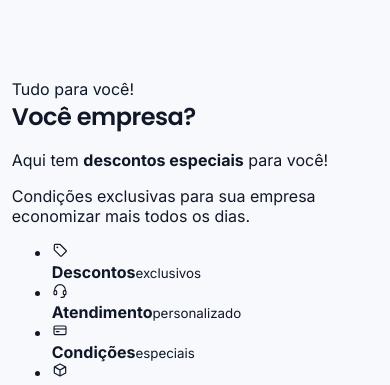
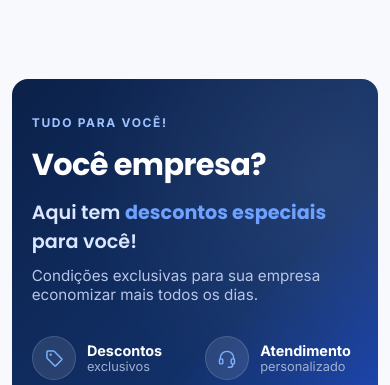
Before and after one commit to eduardoxis/futura-papelaria, a plain HTML site: page index.html in a window 390 px wide. Shown: the part 1814-2199 px from the top of the page. Drawn offline with Linux system fonts and the light colour scheme; no server answers.

Commit message:
Add styles for empresa-cta section
Added styles for the empresa-cta section including layout, typography, and responsive design.

```diff
--- a/css/style.css
+++ b/css/style.css
@@ -440,6 +440,59 @@ button {
 }
 .brands__badge img { max-width: 140px; max-height: 60px; width: auto; height: auto; object-fit: contain; }
 
+/* ===== EMPRESA CTA ===== */
+.empresa-cta {
+  position: relative; overflow: hidden;
+  background: linear-gradient(135deg, var(--azul-900) 0%, #123068 55%, var(--azul-700) 100%);
+  border-radius: var(--raio-lg);
+  padding: 3rem clamp(1.5rem, 5vw, 4rem);
+  color: var(--branco);
+}
+.empresa-cta::before {
+  content: ""; position: absolute; inset: 0;
+  background:
+    radial-gradient(420px 420px at 88% 20%, rgba(255,255,255,0.08), transparent 60%),
+    radial-gradient(320px 320px at 100% 100%, rgba(47,111,237,0.35), transparent 60%);
+  pointer-events: none;
+}
+.empresa-cta__content { position: relative; max-width: 720px; }
+.empresa-cta__eyebrow {
+  display: inline-flex; align-items: center; gap: 0.4rem;
+  font-size: 0.75rem; font-weight: 700; letter-spacing: 0.14em; text-transform: uppercase;
+  color: #9fc2ff; margin-bottom: 0.75rem;
+}
+.empresa-cta__title {
+  font-family: var(--fonte-display); font-weight: 800; letter-spacing: -0.02em;
+  font-size: clamp(1.9rem, 4vw, 2.6rem); margin: 0 0 0.6rem;
+}
+.empresa-cta__subtitle {
+  font-family: var(--fonte-display); font-weight: 600; font-size: clamp(1.2rem, 2.4vw, 1.5rem);
+  margin: 0 0 0.6rem; color: #dbe6ff;
+}
+.empresa-cta__subtitle strong { color: #6fa2ff; }
+.empresa-cta__desc { color: #b7c6e6; font-size: 0.95rem; max-width: 480px; margin: 0 0 2rem; }
+
+.empresa-cta__features {
+  list-style: none; margin: 0 0 2rem; padding: 0;
+  display: grid; grid-template-columns: repeat(auto-fit, minmax(140px, 1fr)); gap: 1.25rem;
+}
+.empresa-cta__features li { display: flex; align-items: center; gap: 0.7rem; }
+.empresa-cta__features strong { display: block; font-size: 0.9rem; font-weight: 700; }
+.empresa-cta__features small { display: block; font-size: 0.8rem; color: #9fb0d1; }
+.empresa-cta__feature-icon {
+  width: 44px; height: 44px; border-radius: 50%; flex-shrink: 0;
+  background: rgba(255,255,255,0.1); border: 1px solid rgba(255,255,255,0.14);
+  display: grid; place-items: center; color: #7fb0ff;
+}
+.empresa-cta__feature-icon .icon { width: 20px; height: 20px; }
+
+.empresa-cta__actions { position: relative; }
+.empresa-cta .btn-whatsapp-lg { box-shadow: var(--sombra-lg); }
+
+@media (max-width: 640px) {
+  .empresa-cta { padding: 2rem 1.25rem; border-radius: var(--raio-md); }
+}
+
 /* ===== TESTIMONIALS ===== */
 .testimonials__grid { display: grid; grid-template-columns: repeat(auto-fit, minmax(240px, 1fr)); gap: 1.25rem; }
 .testimonial-card { background: var(--branco); border: 1px solid var(--cinza-100); border-radius: var(--raio-md); padding: 1.25rem; }
```
